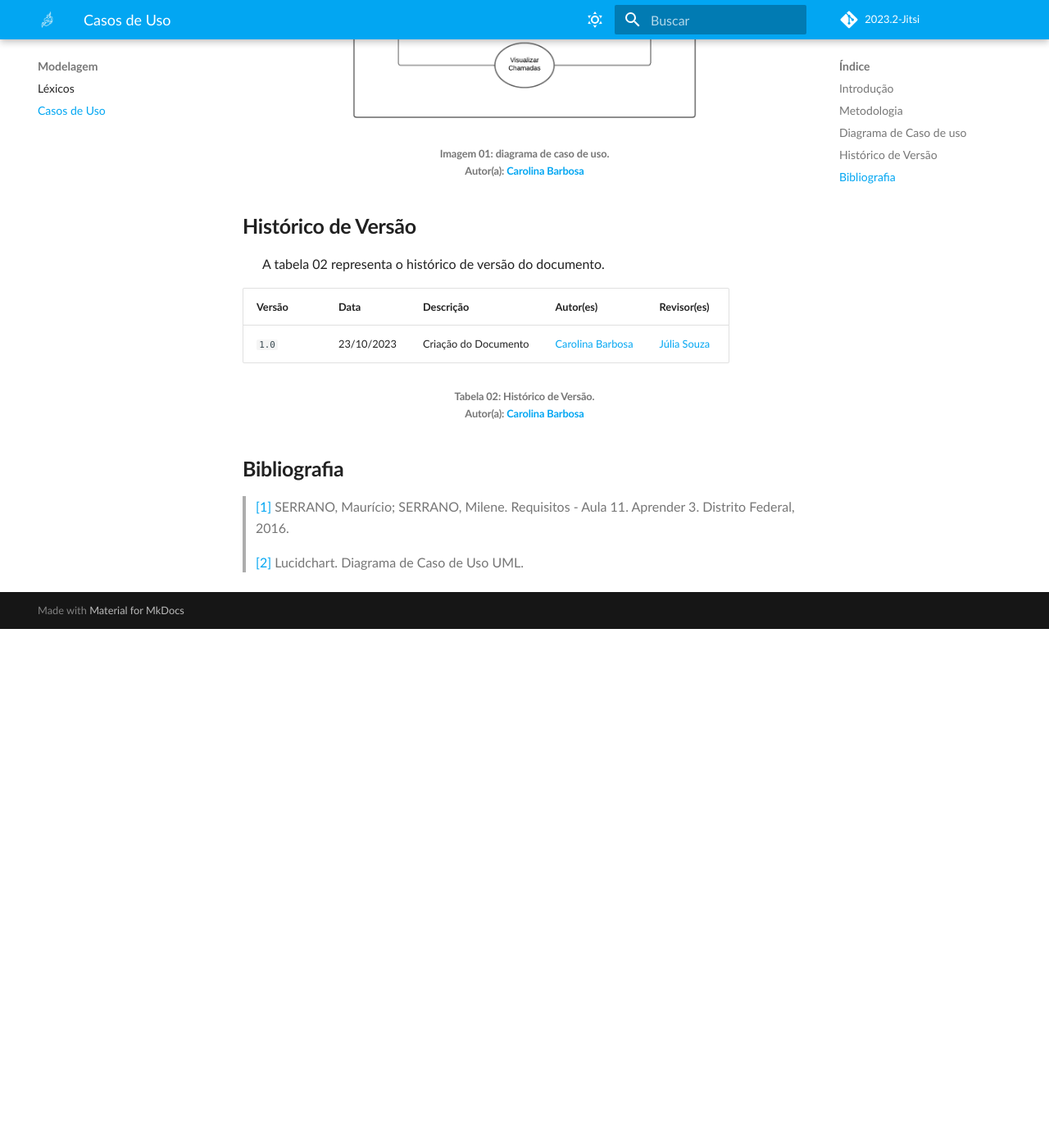
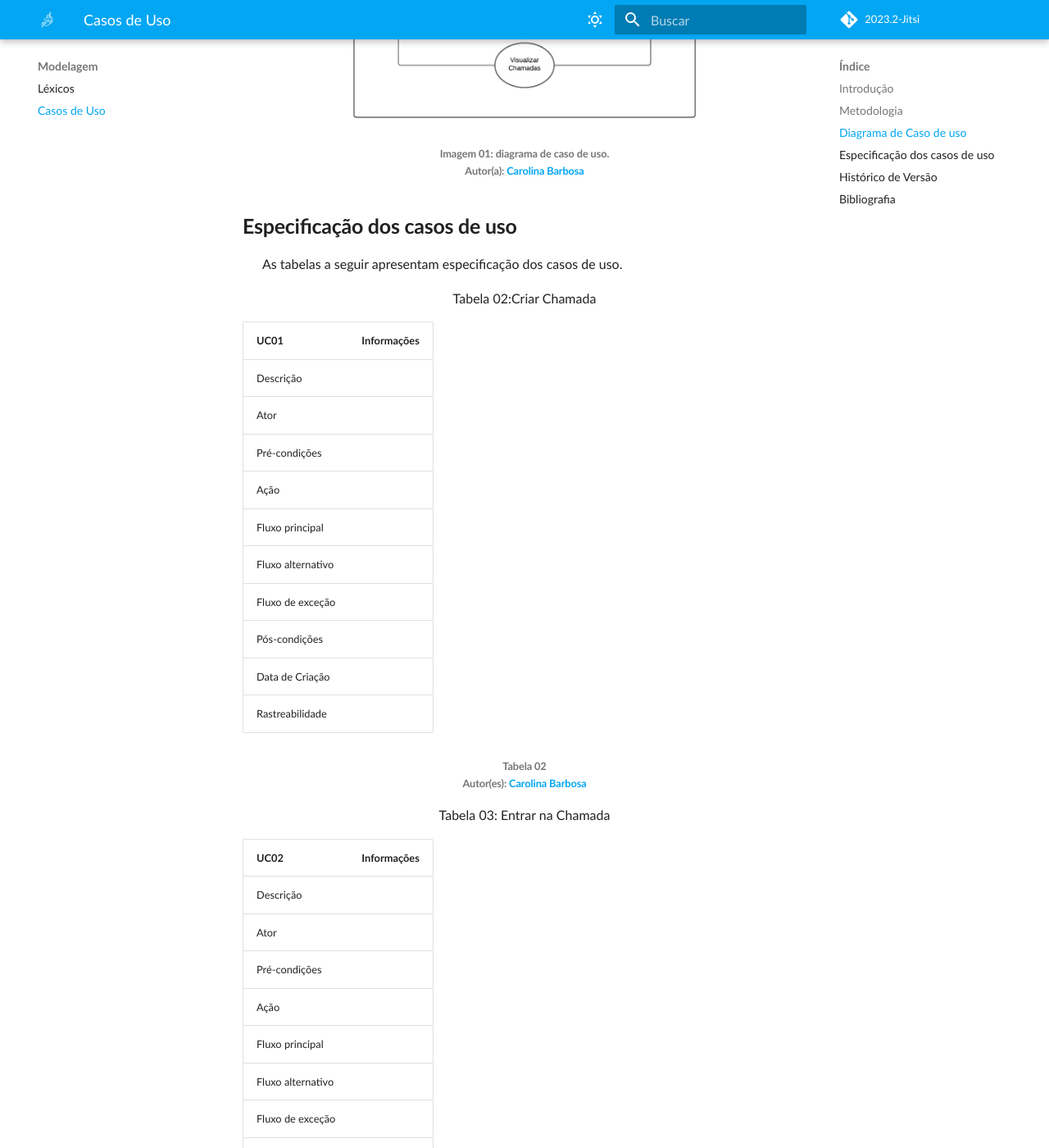
Before and after one commit to Requisitos-de-Software/2023.2-Jitsi, an MkDocs documentation site: the page built from docs/Modelagem/casoDeUso.md, in a window 1280 px wide and 1400 px high, scrolled down 1541 px. Shown: the whole window at 82% size. Built offline with MkDocs 1.6.1 and Material for MkDocs 9.7.7, drawn with Linux system fonts in a browser that asks for light colours; some web fonts are replaced; comment, search, counter and statistics services are not loaded; before the commit the page ends 2308 px from its top, so only the background shows below that; some of the changed text lies outside the part shown.

Commit message:
add de tabelas da especificação dos casos de uso

```diff
--- a/docs/Modelagem/casoDeUso.md
+++ b/docs/Modelagem/casoDeUso.md
@@ -15,7 +15,6 @@
 <p align="justify">
 &emsp;&emsp; A tabela 01 Componentes do diagrama de casos de uso.
 </p>
-
 | Icone | Componente | Descrição |
 | ------- |---------- | ----------- |
 | <img src="https://raw.githubusercontent.com/Requisitos-de-Software/2023.2-Jitsi/main/docs/assets/Atores.png" alt="Ator" width=75px> | Ator | Representa os usuários que interagem com o sistema,o ator pode ser uma pessoa, organização ou sistema externo que interage com seu aplicativo ou sistema.|
@@ -23,9 +22,8 @@
 | <img src="https://raw.githubusercontent.com/Requisitos-de-Software/2023.2-Jitsi/main/docs/assets/usecasesetas.png" alt="setas" width=75px> | Relacionamento | As setas são usadas para representar as relações entre atores e casos de uso.|
 | <img src="https://raw.githubusercontent.com/Requisitos-de-Software/2023.2-Jitsi/main/docs/assets/Dados.png" alt="Sistema" width=75px> | Sistema | Uma sequência específica de ações e interações entre os atores e o sistema. O sistema também pode ser chamado de cenário. |
 
-
 <p align="justify">
-<h6 align= "center"> Tabela 01: Legenda do Rich Picture.
+<h6 align= "center"> Tabela 01: Componentes do diagrama de casos de uso.
 <br> Autor(es): <a href="https://github.com/CarolinaBarb">Carolina Barbosa</a></h6>
 </p>
 
@@ -43,15 +41,83 @@
 <br> Autor(a): <a href="https://github.com/CarolinaBarb">Carolina Barbosa</a></h6>
 </p>
 
+## **Especificação dos casos de uso**
+<p align="justify">
+&emsp;&emsp;As tabelas a seguir apresentam especificação dos casos de uso.
+</p>
+
+<font size="3"><p style="text-align: center">Tabela 02:Criar Chamada</p></font>
+
+| UC01 | Informações |
+| ----- | ---------- |
+| Descrição | |
+| Ator | |
+| Pré-condições |  |
+| Ação |  |
+| Fluxo principal |  |
+| Fluxo alternativo | |
+| Fluxo de exceção ||
+| Pós-condições | |
+| Data de Criação | |
+| Rastreabilidade | |
+
+<p align="justify">
+<h6 align= "center"> Tabela 02
+<br> Autor(es): <a href="https://github.com/CarolinaBarb">Carolina Barbosa</a></h6>
+</p>
+
+<font size="3"><p style="text-align: center">Tabela 03: Entrar na Chamada</p></font>
+
+| UC02 | Informações |
+| ----- | ---------- |
+| Descrição | |
+| Ator | |
+| Pré-condições |  |
+| Ação |  |
+| Fluxo principal |  |
+| Fluxo alternativo | |
+| Fluxo de exceção ||
+| Pós-condições | |
+| Data de Criação | |
+| Rastreabilidade | |
+
+<p align="justify">
+<h6 align= "center"> Tabela 03
+<br> Autor(es): <a href="https://github.com/CarolinaBarb">Carolina Barbosa</a></h6>
+</p>
+
+<font size="3"><p style="text-align: center">Tabela 04:     Visualizar Chamadas</p></font>
+
+| UC03 | Informações |
+| ----- | ---------- |
+| Descrição | |
+| Ator | |
+| Pré-condições |  |
+| Ação |  |
+| Fluxo principal |  |
+| Fluxo alternativo | |
+| Fluxo de exceção ||
+| Pós-condições | |
+| Data de Criação | |
+| Rastreabilidade | |
+
+<p align="justify">
+<h6 align= "center"> Tabela 04
+<br> Autor(es): <a href="https://github.com/CarolinaBarb">Carolina Barbosa</a></h6>
+</p>
+
+
+
+
 ## **Histórico de Versão**
 <p align="justify">
-&emsp;&emsp;A tabela 02 representa o histórico de versão do documento.
+&emsp;&emsp;A tabela 05 representa o histórico de versão do documento.
 </p>
 
 | Versão | Data | Descrição | Autor(es) | Revisor(es) |
 | ------ | ---- | --------- | --------- | ---------- |
-| `1.0`  | 23/10/2023 | Criação do Documento   | [Carolina Barbosa](https://github.com/CarolinaBarb) | [Júlia Souza](https://github.com/JuliaSSouza) |
-<h6 align="center"> Tabela 02: Histórico de Versão.
+| `1.0`  | 23/10/2023 | Criação do Documento   | [Carolina Barbosa](https://github.com/CarolinaBarb) e [Bruno Henrique](https://github.com/BrunoHenrique00) | [Júlia Souza](https://github.com/JuliaSSouza) |
+<h6 align="center"> Tabela 05: Histórico de Versão.
 <br> Autor(a): <a href="https://github.com/CarolinaBarb">Carolina Barbosa</a> </h6>
 
 ## **Bibliografia**
```
